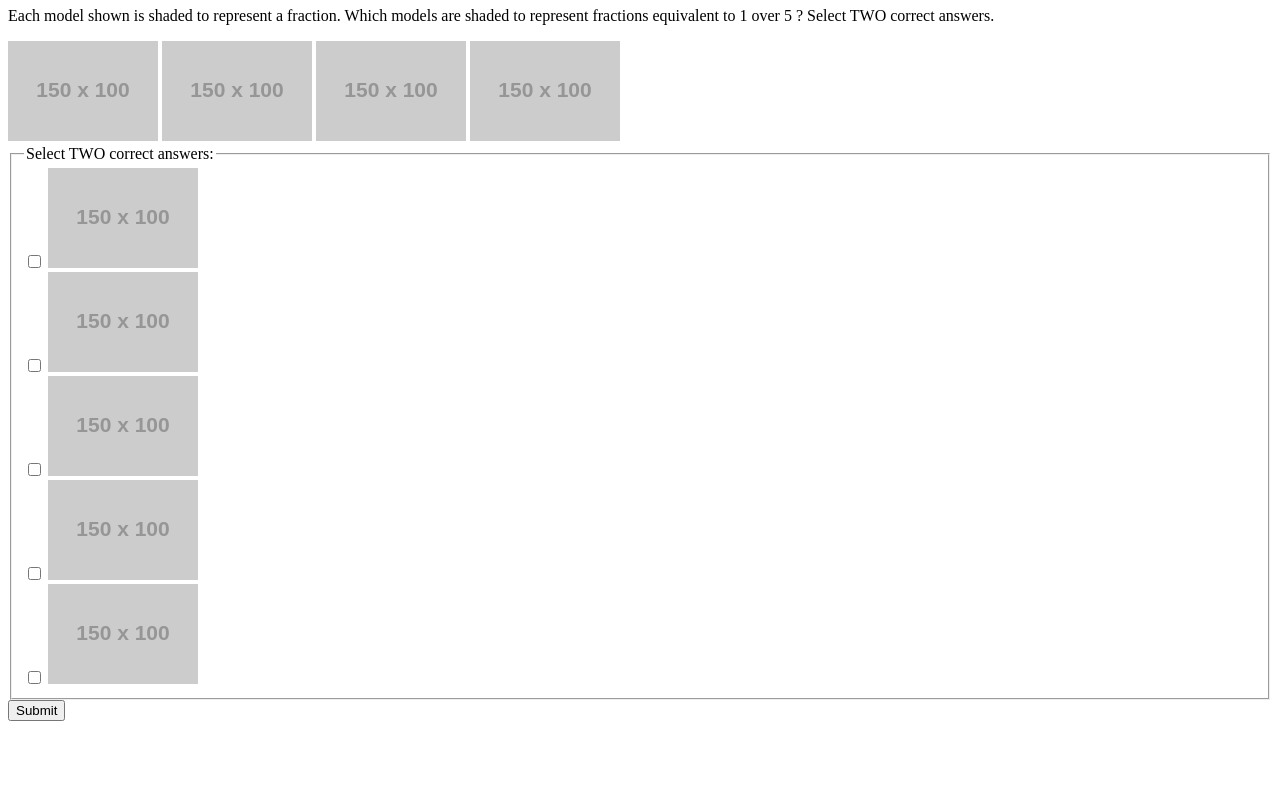
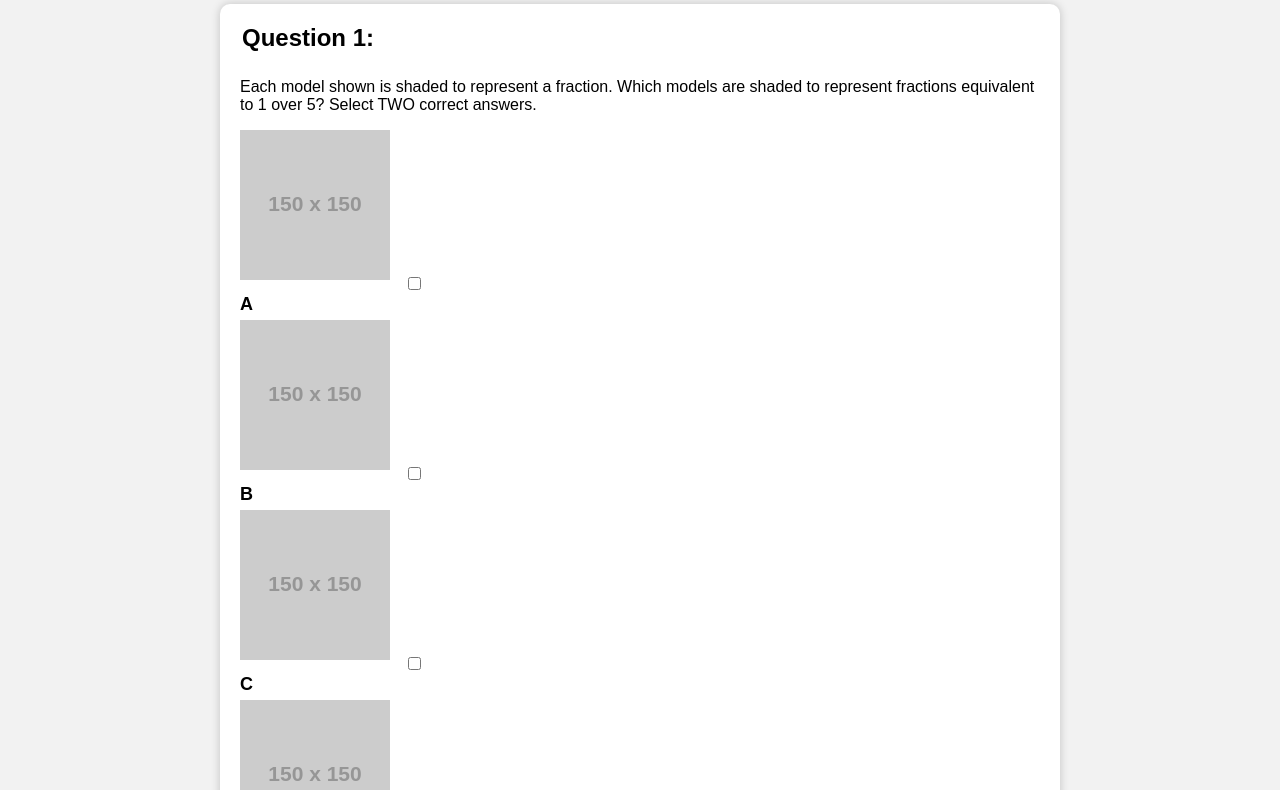
Before and after one commit to AnaTCastilloRivas/Grade3STAARMath, a plain HTML site: page index.html in a window 1280 px wide. Shown: the part 73-863 px from the top of the page. Before the commit the page ends 802 px from the top, so only its background shows below. Drawn offline with Linux system fonts and the light colour scheme; placeholder pictures from the web are drawn by us.

Commit message:
Update index.html

```diff
--- a/index.html
+++ b/index.html
@@ -1,34 +1,91 @@
 <!DOCTYPE html>
 <html>
 <head>
-	<title>Equivalent Fractions Quiz</title>
+	<title>Math Quiz</title>
 	<meta charset="UTF-8">
 	<meta name="viewport" content="width=device-width, initial-scale=1.0">
+	<style>
+		body {
+			font-family: Arial, sans-serif;
+			margin: 0;
+			padding: 0;
+			background-color: #f2f2f2;
+		}
+		h1 {
+			text-align: center;
+			margin-top: 20px;
+			margin-bottom: 20px;
+		}
+		form {
+			max-width: 800px;
+			margin: 0 auto;
+			background-color: white;
+			padding: 20px;
+			border-radius: 10px;
+			box-shadow: 0 0 10px rgba(0,0,0,0.2);
+		}
+		fieldset {
+			border: none;
+			padding: 0;
+			margin: 0;
+		}
+		legend {
+			font-size: 24px;
+			font-weight: bold;
+			margin-bottom: 10px;
+		}
+		label {
+			display: block;
+			font-size: 18px;
+			font-weight: bold;
+			margin-bottom: 5px;
+		}
+		input[type="radio"] {
+			margin-right: 5px;
+		}
+		input[type="submit"] {
+			background-color: #4CAF50;
+			color: white;
+			font-size: 20px;
+			font-weight: bold;
+			border: none;
+			border-radius: 5px;
+			padding: 10px;
+			cursor: pointer;
+			margin-top: 20px;
+			margin-bottom: 20px;
+		}
+		img {
+			width: 150px;
+			height: 150px;
+			margin-right: 10px;
+			margin-bottom: 10px;
+		}
+		.correct {
+			color: green;
+			font-weight: bold;
+		}
+		.incorrect {
+			color: red;
+			font-weight: bold;
+		}
+	</style>
 </head>
 <body>
-	<h1>Equivalent Fractions Quiz</h1>
-	<p>Each model shown is shaded to represent a fraction. Which models are shaded to represent fractions equivalent to 1 over 5 ? Select TWO correct answers.</p>
-	<div>
-		<img src="https://dummyimage.com/150x100/ffcccc/000000.png&text=1/5" alt="1/5" />
-		<img src="https://dummyimage.com/150x100/ccccff/000000.png&text=2/5" alt="2/5" />
-		<img src="https://dummyimage.com/150x100/99ff99/000000.png&text=3/5" alt="3/5" />
-		<img src="https://dummyimage.com/150x100/ffcc99/000000.png&text=4/5" alt="4/5" />
-	</div>
+	<h1>Math Quiz</h1>
 	<form>
 		<fieldset>
-			<legend>Select TWO correct answers:</legend>
-			<input type="checkbox" id="option1" name="option1" value="option1">
-			<label for="option1"><img src="https://dummyimage.com/150x100/ffcccc/000000.png&text=Option+1" alt="Option 1" /></label><br>
-			<input type="checkbox" id="option2" name="option2" value="option2">
-			<label for="option2"><img src="https://dummyimage.com/150x100/ccccff/000000.png&text=Option+2" alt="Option 2" /></label><br>
-			<input type="checkbox" id="option3" name="option3" value="option3">
-			<label for="option3"><img src="https://dummyimage.com/150x100/99ff99/000000.png&text=Option+3" alt="Option 3" /></label><br>
-			<input type="checkbox" id="option4" name="option4" value="option4">
-			<label for="option4"><img src="https://dummyimage.com/150x100/ffcc99/000000.png&text=Option+4" alt="Option 4" /></label><br>
-			<input type="checkbox" id="option5" name="option5" value="option5">
-			<label for="option5"><img src="https://dummyimage.com/150x100/ffffcc/000000.png&text=Option+5" alt="Option 5" /></label><br>
-		</fieldset>
-		<input type="submit" value="Submit">
-	</form>
-</body>
-</html>
+			<legend>Question 1:</legend>
+			<p>Each model shown is shaded to represent a fraction. Which models are shaded to represent fractions equivalent to 1 over 5? Select TWO correct answers.</p>
+			<div>
+				<img src="https://dummyimage.com/150x150/000/fff&text=1/5" alt="1/5">
+				<input type="checkbox" id="a" name="q1" value="a">
+				<label for="a">A</label>
+				<img src="https://dummyimage.com/150x150/000/fff&text=2/5" alt="2/5">
+				<input type="checkbox" id="b" name="q1" value="b">
+				<label for="b">B</label>
+				<img src="https://dummyimage.com/150x150/000/fff&text=3/5" alt="3/5">
+				<input type="checkbox" id="c" name="q1" value="c">
+				<label for="c">C</label>
+				<img src="https://dummyimage.com/150x150/000/fff&text=4/5" alt="4/5">
+				<input type="checkbox" id="d
```
